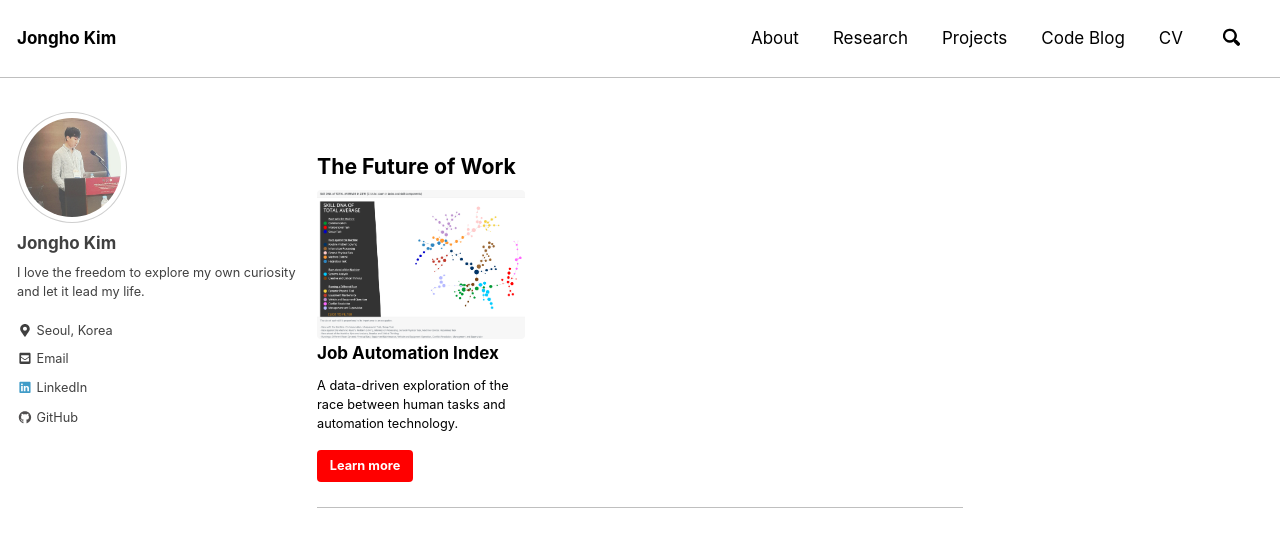
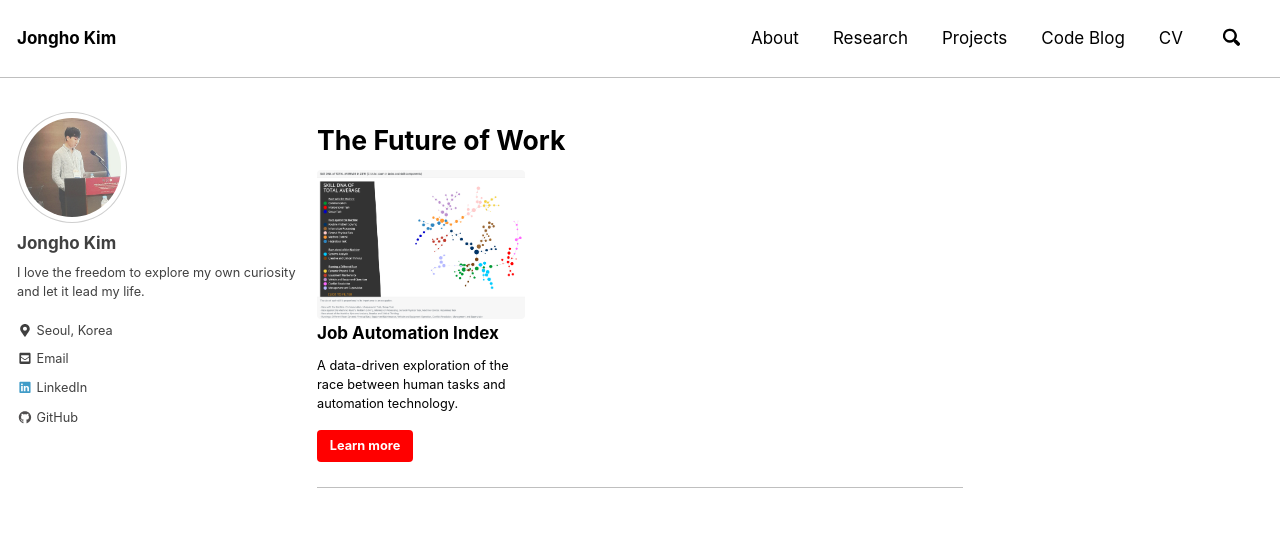
Before and after one commit to jonghkim/jonghkim.github.io, a Jekyll site: the page built from _pages/code_blog.html, in a window 1280 px wide and 900 px high. Shown: the top 547 px of the window. Built offline with Jekyll 4.4.1, drawn with Linux system fonts in a browser that asks for light colours; nearby versions of some CDN libraries.

```diff
--- a/_pages/code_blog.html
+++ b/_pages/code_blog.html
@@ -11,5 +11,5 @@ feature_row:
     btn_class: "btn--primary"
     btn_label: "Learn more"
 ---
-<h2> The Future of Work</h2>
+<h1> The Future of Work</h1>
 {% include feature_row %}
```
